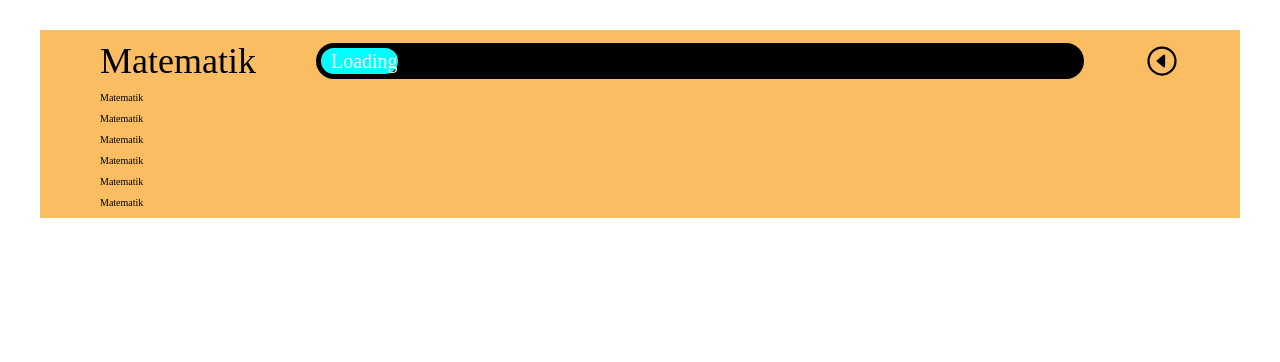
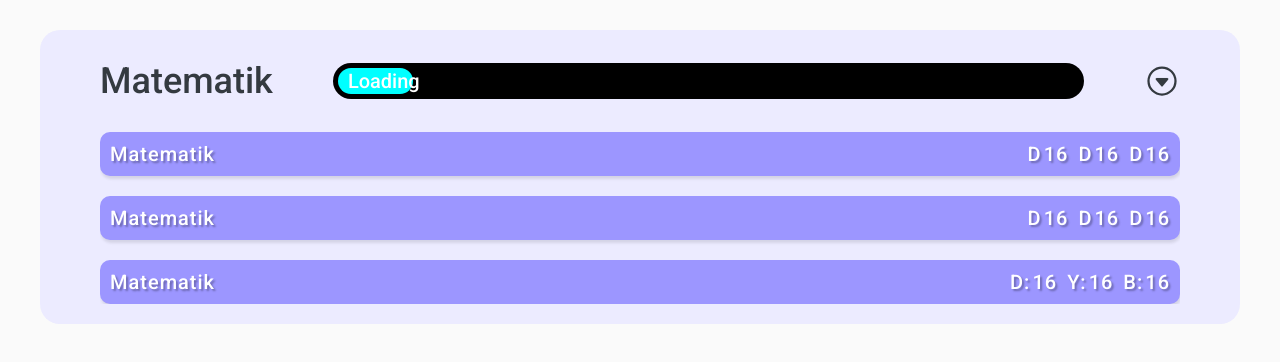
Before and after one commit to IHopeOneDay/education_project, a website: page lecture-displayer.html in a window 1280 px wide. Both pictures are taken after a click on the element 1162 px from the left and 61 px from the top of the page. Drawn offline with nearby package versions, Linux system fonts and the light colour scheme.

Commit message:
Before adding question databases

```diff
--- a/lecture-displayer.css
+++ b/lecture-displayer.css
@@ -10,6 +10,11 @@ html {
   font-size: 62.5%;
 }
 
+body {
+  font-family: "Roboto", sans-serif;
+  background-color: #fafafa;
+}
+
 .lectures-container {
   width: 120rem;
   margin: auto;
@@ -17,7 +22,10 @@ html {
 
 .lecture {
   margin-top: 3rem;
-  background-color: rgb(250, 189, 97);
+  background-color: #ecebff;
+  border-radius: 2rem;
+  padding: 2rem 0;
+  color: #343a40;
 }
 
 .lecture-header {
@@ -35,6 +43,11 @@ html {
   display: flex;
   justify-content: center;
   align-items: center;
+  transition: transform 0.5s;
+}
+
+.rotated-arrow {
+  transform: rotate(-90deg);
 }
 
 .lecture-progress-bar {
@@ -66,9 +79,12 @@ html {
 .lecture-contents {
   width: 90%;
   margin: auto;
-  transition: 0.5s linear;
+  height: 0;
+  transition: height 0.5s;
   overflow: hidden;
-  max-height: 0;
+  /*transition: 0.5s linear;
+  overflow: hidden;
+  max-height: 0;*/
 }
 
 .lecture-list {
@@ -76,9 +92,39 @@ html {
 }
 
 .lecture-list-item {
-  margin-bottom: 1rem;
+  margin-top: 2rem;
+  background-color: #9c96ff;
+  padding: 1rem;
+  border-radius: 1rem;
+  box-shadow: 1px 3px 3px rgba(0, 0, 0, 0.1);
 }
 
-.lecture-contents.is-shrinking {
-  max-height: 20rem;
+/*.lecture-contents.is-shrinking {
+  max-height: 30rem;
+}*/
+
+.lecture-topic {
+  font-size: 2rem;
+  letter-spacing: 1px;
+  color: white;
+  text-shadow: 2px 2px 2px rgba(0, 0, 0, 0.3);
+  display: flex;
+  justify-content: space-between;
+  align-items: center;
 }
+
+.lecture-topic-stats {
+  display: flex;
+  align-items: center;
+  justify-content: center;
+  gap: 1rem;
+}
+
+.correct,
+.false,
+.blank {
+  display: flex;
+  align-items: center;
+  justify-content: center;
+  gap: 0.2rem;
+}
--- a/lecture-displayer.html
+++ b/lecture-displayer.html
@@ -4,6 +4,12 @@
     <meta charset="UTF-8" />
     <meta http-equiv="X-UA-Compatible" content="IE=edge" />
     <meta name="viewport" content="width=device-width, initial-scale=1.0" />
+    <link rel="preconnect" href="https://fonts.googleapis.com" />
+    <link rel="preconnect" href="https://fonts.gstatic.com" crossorigin />
+    <link
+      href="https://fonts.googleapis.com/css2?family=Roboto:wght@300;500;700&display=swap"
+      rel="stylesheet"
+    />
     <link rel="stylesheet" href="./lecture-displayer.css" />
     <title>Eğitim</title>
   </head>
@@ -24,22 +30,61 @@
         <div class="lecture-contents">
           <ul class="lecture-list">
             <li class="lecture-list-item">
-              <div class="parag">Matematik</div>
+              <div class="lecture-topic">
+                <div class="lecture-topic-name">Matematik</div>
+                <div class="lecture-topic-stats">
+                  <div class="correct">
+                    <div class="stat-first-letter">D</div>
+                    <div class="stat-number">16</div>
+                  </div>
+                  <div class="false">
+                    <div class="stat-first-letter">D</div>
+                    <div class="stat-number">16</div>
+                  </div>
+                  <div class="blank">
+                    <div class="stat-first-letter">D</div>
+                    <div class="stat-number">16</div>
+                  </div>
+                </div>
+              </div>
             </li>
             <li class="lecture-list-item">
-              <div class="parag">Matematik</div>
+              <div class="lecture-topic">
+                <div class="lecture-topic-name">Matematik</div>
+                <div class="lecture-topic-stats">
+                  <div class="correct">
+                    <div class="stat-first-letter">D</div>
+                    <div class="stat-number">16</div>
+                  </div>
+                  <div class="false">
+                    <div class="stat-first-letter">D</div>
+                    <div class="stat-number">16</div>
+                  </div>
+                  <div class="blank">
+                    <div class="stat-first-letter">D</div>
+                    <div class="stat-number">16</div>
+                  </div>
+                </div>
+              </div>
             </li>
             <li class="lecture-list-item">
-              <div class="parag">Matematik</div>
-            </li>
-            <li class="lecture-list-item">
-              <div class="parag">Matematik</div>
-            </li>
-            <li class="lecture-list-item">
-              <div class="parag">Matematik</div>
-            </li>
-            <li class="lecture-list-item">
-              <div class="parag">Matematik</div>
+              <div class="lecture-topic">
+                <div class="lecture-topic-name">Matematik</div>
+                <div class="lecture-topic-stats">
+                  <div class="correct">
+                    <div class="stat-first-letter">D:</div>
+                    <div class="stat-number">16</div>
+                  </div>
+                  <div class="false">
+                    <div class="stat-first-letter">Y:</div>
+                    <div class="stat-number">16</div>
+                  </div>
+                  <div class="blank">
+                    <div class="stat-first-letter">B:</div>
+                    <div class="stat-number">16</div>
+                  </div>
+                </div>
+              </div>
             </li>
           </ul>
         </div>
@@ -47,12 +92,22 @@
     </div>
     <script>
       const lectureArrow = document.querySelector(".lecture-arrow");
-      const lectureContents = document.querySelectorAll(".lecture-contents");
-      lectureArrow.addEventListener("click", () => {
+      const lectureContents = document.querySelector(".lecture-contents");
+      /*lectureArrow.addEventListener("click", () => {
         lectureContents.forEach((lecture) => {
           lecture.classList.toggle("is-shrinking");
         });
-      });
+      });*/
+      const adjustHeight = () => {
+        if (lectureContents.clientHeight) {
+          lectureContents.style.height = 0;
+          lectureArrow.classList.remove("rotated-arrow");
+        } else {
+          lectureArrow.classList.add("rotated-arrow");
+          lectureContents.style.height = lectureContents.scrollHeight + "px";
+        }
+      };
+      lectureArrow.addEventListener("click", adjustHeight);
     </script>
     <script
       type="module"
--- a/mongoUtils.js
+++ b/mongoUtils.js
@@ -1,6 +1,7 @@
 const { MongoClient } = require("mongodb");
 
 let usersDb;
+let questionsDb;
 
 module.exports = {
   connectToServer: (cb) => {
@@ -9,6 +10,7 @@ module.exports = {
       { useNewUrlParser: true },
       function (err, client) {
         usersDb = client.db("users");
+        mathDb = client.db("questions");
         return cb(err);
       }
     );
@@ -16,4 +18,5 @@ module.exports = {
   getUsersDb: () => {
     return usersDb;
   },
+  returnDefaultTestValues: () => {},
 };
```
